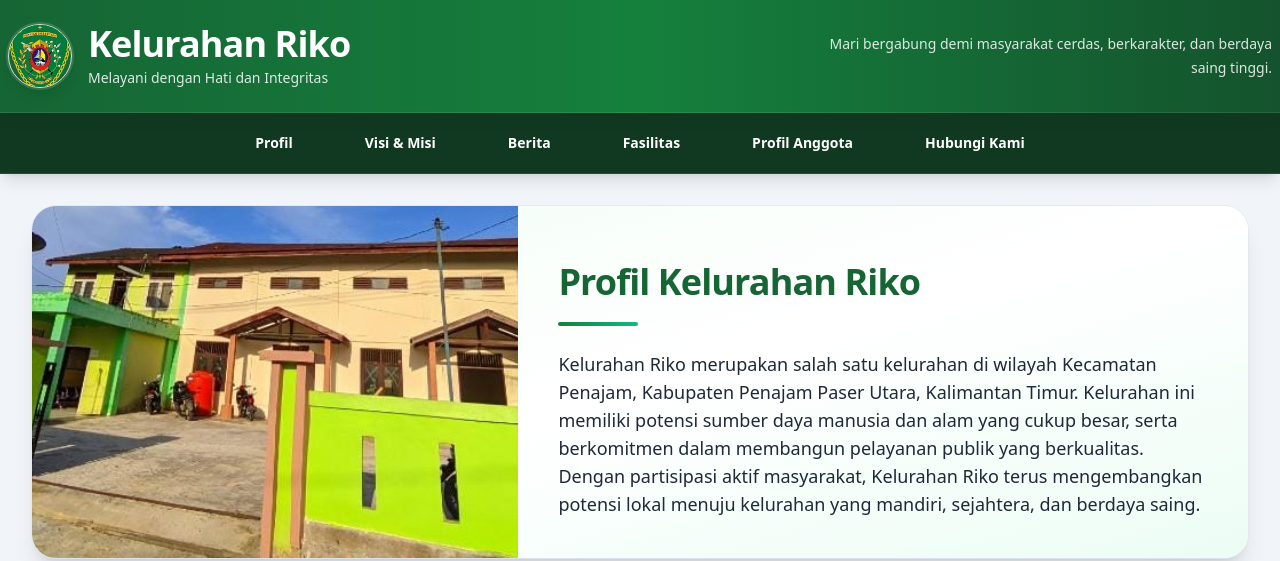
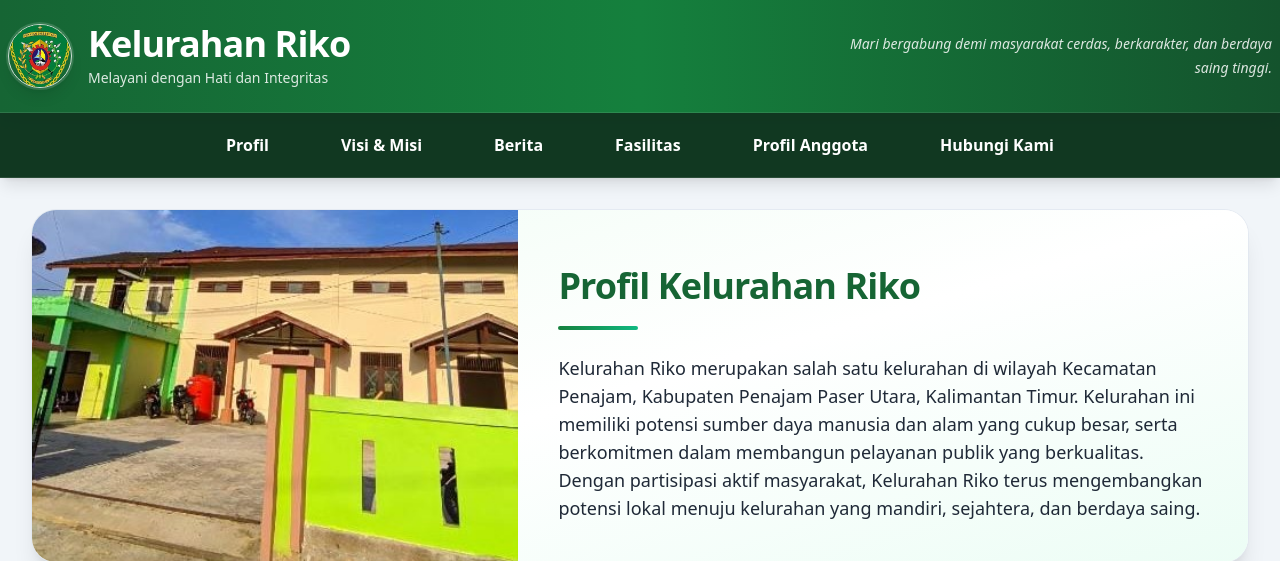
Before and after one commit to ahmdzhrrr/web-kelurahan-riko, a PHP site: page / in a window 1280 px wide. Shown: the top 561 px of the page. Run offline with PHP 8.4, Linux system fonts and the light colour scheme; some libraries are stand-ins or nearby versions.

Commit message:
memperbaiki teks pada navbar

```diff
--- a/frontend/resources/layouts/header.php
+++ b/frontend/resources/layouts/header.php
@@ -30,14 +30,14 @@
                     <p class="text-sm text-white/85 mt-1"><?= e($site['tagline']) ?></p>
                 </div>
             </div>
-            <p class="text-sm max-w-md text-center md:text-right text-white/85 leading-6"><?= e($site['salam']) ?></p>
+            <p class="text-sm max-w-md text-center md:text-right text-white/85 leading-6 italic"><?= e($site['salam']) ?></p>
         </div>
     </header>
 
     <!-- Navigation -->
     <nav class="sticky top-0 z-20 bg-green-950/95 text-white shadow-lg backdrop-blur border-b border-white/10">
         <div class="container mx-auto max-w-7xl px-4 sm:px-6 lg:px-8">
-            <ul class="flex flex-wrap justify-center gap-x-10 gap-y-2 py-3 text-sm font-semibold">
+            <ul class="flex flex-wrap justify-center gap-x-10 gap-y-2 py-3 text-base font-semibold">
                 <?php foreach ($menu as $item): ?>
                     <li>
                         <a href="<?= e($item['href']) ?>" class="inline-flex items-center rounded-full px-4 py-2 transition-colors duration-200 hover:bg-white/10 hover:text-yellow-300">
```
